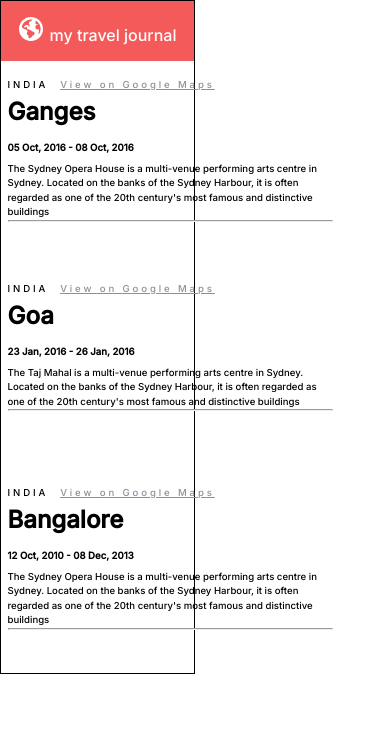
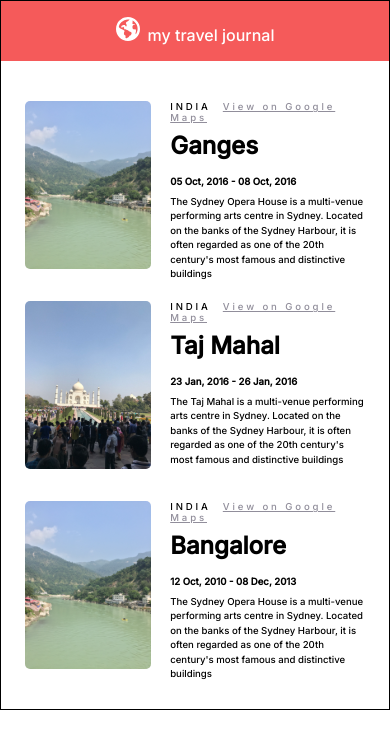
Before and after one commit to rakesh-m/travel-journal, a React (Create React App) app: page / in a window 390 px wide. Shown: the top 748 px of the page. Built offline with nearby package versions, Linux system fonts and the light colour scheme.

Commit message:
CSS Unit fixes + fixes so that images show up on mobile

```diff
--- a/src/components/TravelCard.js
+++ b/src/components/TravelCard.js
@@ -30,7 +30,7 @@ export default function TravelCard(props)
                 <p className="card--content">
                     {props.dest.content}
                 </p>
-                <hr/>
+                {/* <hr/> */}
             </div>
         </div>
     )
--- a/src/style.css
+++ b/src/style.css
@@ -4,12 +4,16 @@
     font-family: 'Inter', sans-serif;
 }
 
+.App {
+    display: flex;
+    flex-direction: column;
+    justify-content: center;
+}
+
 body {
     box-sizing: border-box;
-    width: 50%;
     border: 1px solid black;
-    display: flex;
-    flex-direction: column;
+    max-width: 704px;
 }
 
 nav {
@@ -21,21 +25,22 @@ nav {
 }
 
 nav img {
-    margin-right: 7px;
+    margin-right: 0.5rem;
 }
 
 .travel--cards {
     display: flex;
     flex-direction: column;
     align-items: center;
+    margin: 1.5rem;
 }
 
 .travel--card {
-    margin: 18px 40px;
+    margin: 1rem 2.5rem;
     display: flex;
     flex-direction: row;
-    height: 168px;
-    width: 470px;
+    height: 10.5rem;
+    width: 100%;
 }
 
 .card--country {
@@ -45,20 +50,19 @@ nav img {
 
 .travel--card img {
     border-radius: 5px;
-    width: 126px;
-    height: 168px;
-    /* border: 1px solid black; */
+    width: 8rem;
+    height: 10.5rem;
     object-fit: cover;
 }
 
 .card--data {
-    margin-left: 19px;
+    margin-left: 1.2rem;
 }
 
 .card--data h1 {
     font-size: 1.5em;
-    margin-top: 7px;
-    margin-bottom: 16px;
+    margin-top: 0.5rem;
+    margin-bottom: 1rem;
 }
 
 .card--data h3 {
@@ -66,16 +70,15 @@ nav img {
 }
 
 .card--data .card--content {
-    margin-top: 9px;
+    margin-top: 0.5rem;
     font-weight: 400;
     font-size: 0.6em;
     line-height: 150%;
-    /* font-style: normal; */
 }
 
 .maps--text {
     color: #918E9B;
     font-size: 0.6rem;
-    margin-left: 12px;
+    margin-left: 0.75rem;
     text-decoration-line: underline;
 }
--- a/src/travel-data.js
+++ b/src/travel-data.js
@@ -9,7 +9,7 @@ export default [
         content: `The Sydney Opera House is a multi-venue performing arts centre in Sydney. Located on the banks of the Sydney Harbour, it is often regarded as one of the 20th century's most famous and distinctive buildings`
     },
     {
-        title: 'Goa',
+        title: 'Taj Mahal',
         photo: 'tajmahal.jpeg',
         country: 'India',
         start_date: '23 Jan, 2016',
```
